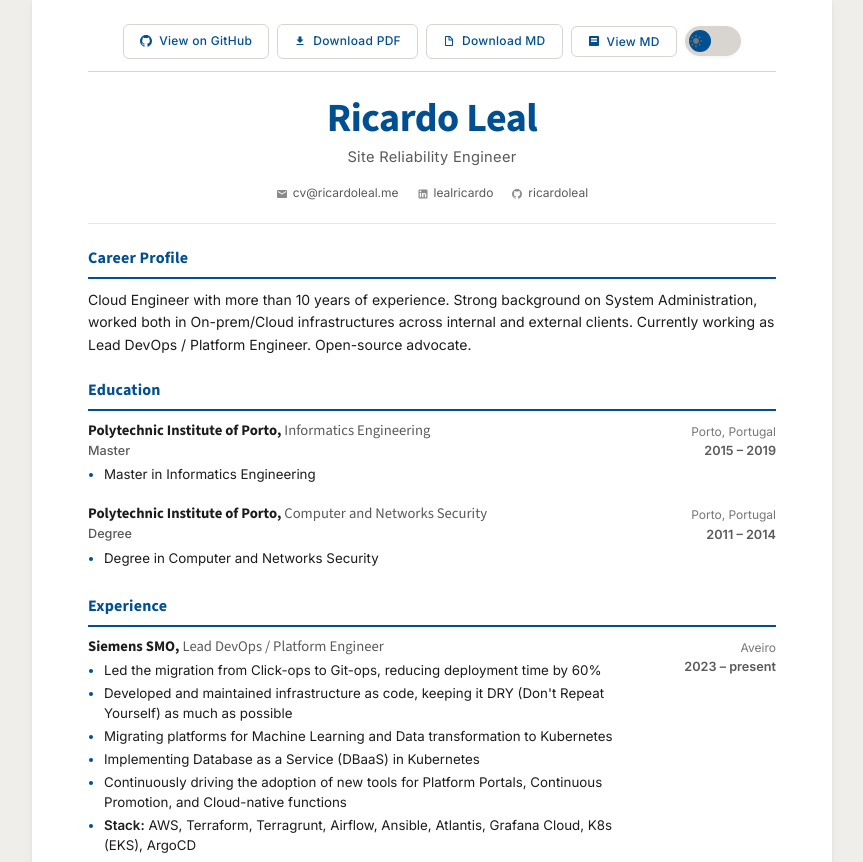
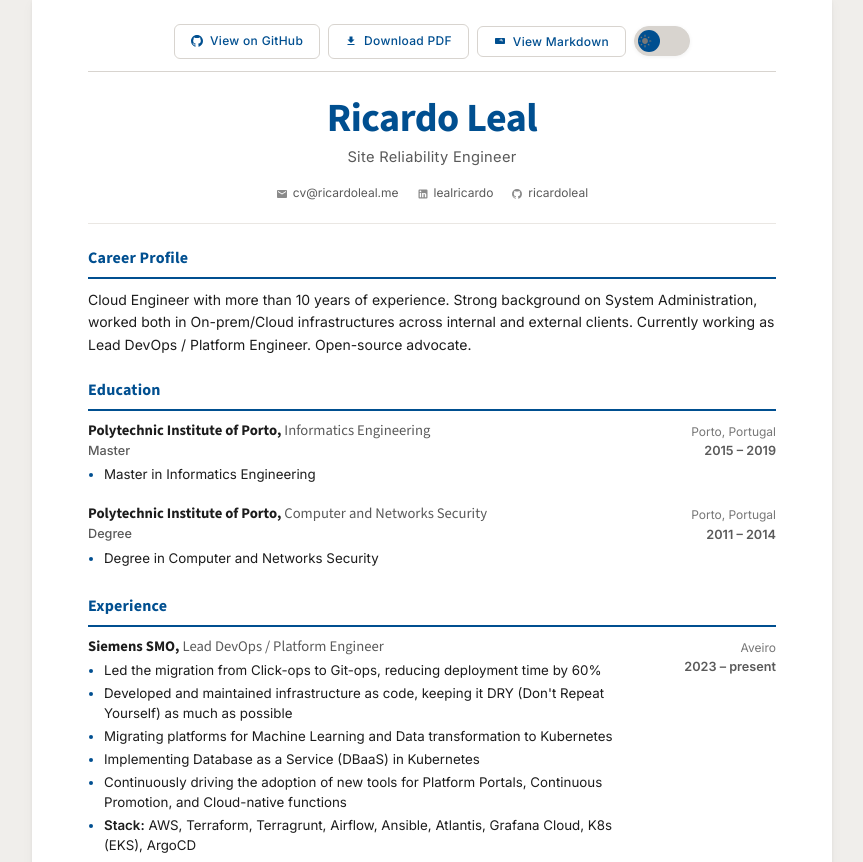
Before and after one commit to ricardoleal/cv, a plain HTML site: page index.html in a window 1280 px wide. Shown: the top 862 px of the page, without its empty margins (208-1071 px from the left). Drawn offline with nearby package versions, Linux system fonts and the light colour scheme.

Commit message:
fix: remove download markdown, keep view markdown

```diff
--- a/index.html
+++ b/index.html
@@ -429,13 +429,9 @@
       <svg viewBox="0 0 24 24"><path d="M19 9h-4V3H9v6H5l7 7 7-7zM5 18v2h14v-2H5z"/></svg>
       <span class="btn-label">Download PDF</span>
     </a>
-    <a class="download-btn" href="output/cv.md" download>
-      <svg viewBox="0 0 24 24"><path d="M14 2H6c-1.1 0-2 .9-2 2v16c0 1.1.9 2 2 2h12c1.1 0 2-.9 2-2V8l-6-6zm-1 2l5 5h-5V4zM6 20V4h5v7h7v9H6z"/></svg>
-      <span class="btn-label">Download MD</span>
-    </a>
     <button class="download-btn" onclick="showMarkdown()" aria-label="View Markdown">
-      <svg viewBox="0 0 24 24"><path d="M20 2H4c-1.1 0-2 .9-2 2v16c0 1.1.9 2 2 2h16c1.1 0 2-.9 2-2V4c0-1.1-.9-2-2-2zm-2 12H6v-2h12v2zm0-3H6V9h12v2zm0-3H6V6h12v2z"/></svg>
-      <span class="btn-label">View MD</span>
+      <svg viewBox="0 0 24 24"><path d="M20.56 18H3.44C2.65 18 2 17.37 2 16.59V7.41C2 6.63 2.65 6 3.44 6h17.12c.79 0 1.44.63 1.44 1.41v9.18c0 .78-.65 1.41-1.44 1.41zM6 15.5l2.5-3 1.5 2 2.5-3.5 3.5 4.5H6zm11-6h-2V7.5h-1.5V9.5H11v1.5h4.5V13H17V9.5z"/></svg>
+      <span class="btn-label">View Markdown</span>
     </button>
     <button class="theme-toggle" onclick="toggleTheme()" aria-label="Toggle dark mode">
       <span class="toggle-track"></span>
```
Also changed, not shown: 1 other file.
